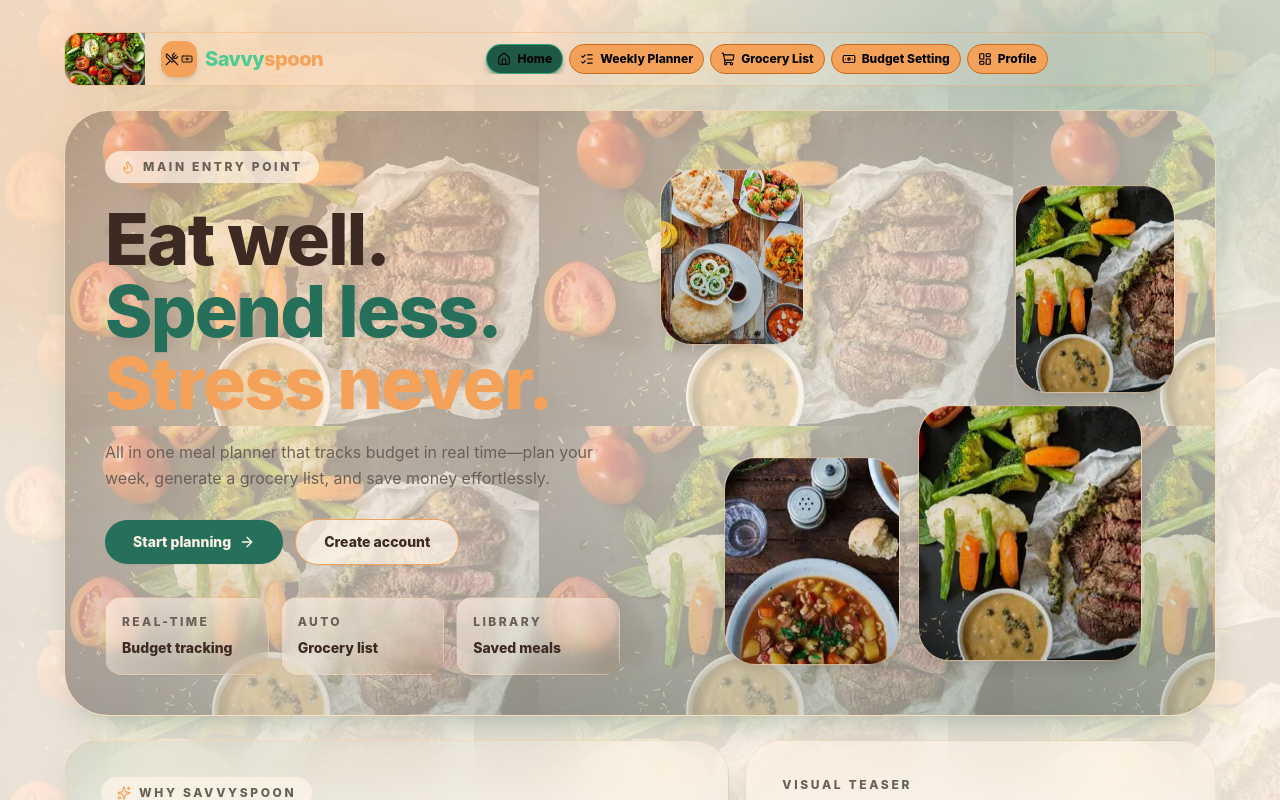
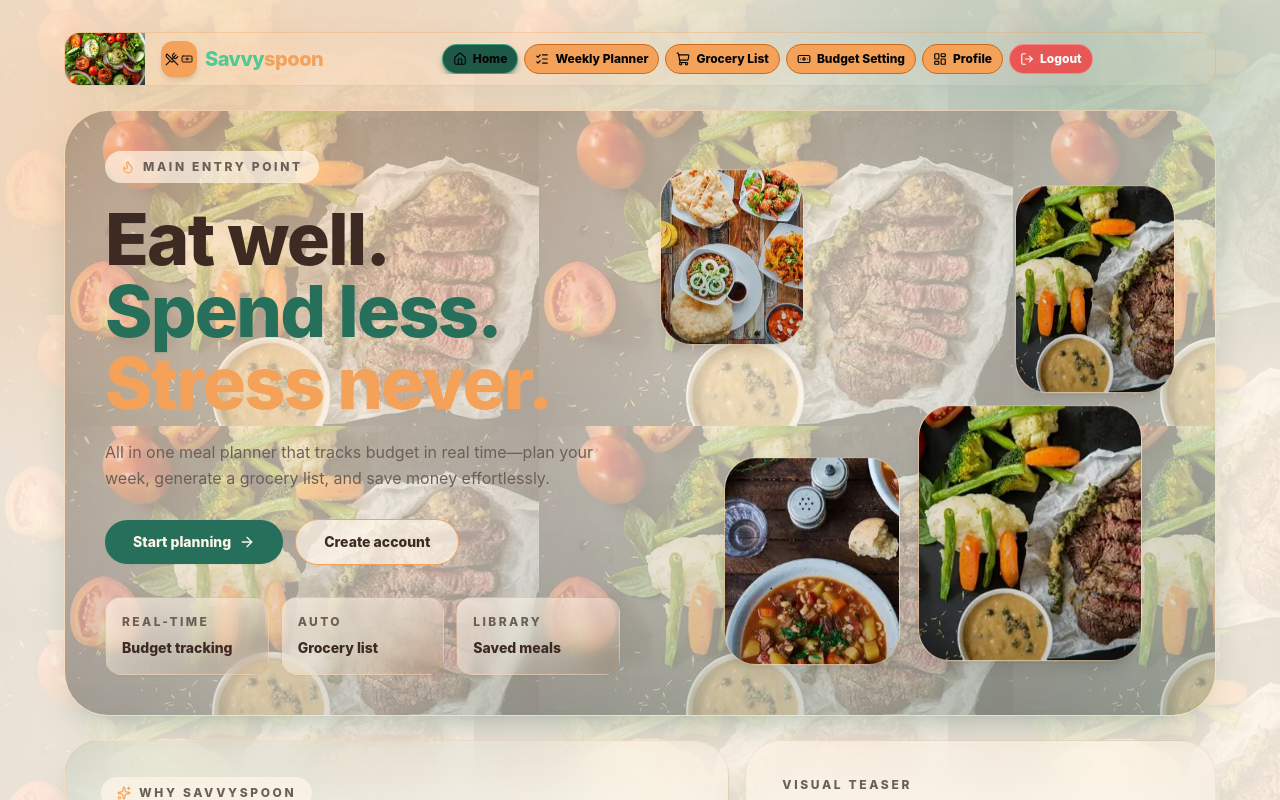
Before and after one commit to Pendo-Marlyne/SavvySpoon, a React (Vite) app: page / in a window 1280 px wide. Both pictures are taken after a click on the button "Continue as Guest". Shown: the top 800 px of the page. Built offline with nearby package versions, Linux system fonts and the light colour scheme.

Commit message:
log function

```diff
--- a/src/App.jsx
+++ b/src/App.jsx
@@ -280,6 +280,21 @@ function App() {
     setCurrentUser(null)
   }
 
+  const logoutToAuth = () => {
+    setAuthInitialMode('signin')
+    setIsAuthenticated(false)
+    setPage('auth')
+    setRole('guest')
+    setCurrentUser(null)
+    setWeekStartDate(getIsoDate())
+    setWeeklyPlanner(createEmptyPlanner())
+    setBudget(0)
+    setIngredientOverrides({})
+    setCustomIngredients([])
+    setSavedMeals([])
+    setFavoriteMealIds([])
+  }
+
   useEffect(() => {
     if (!isAuthenticated || role !== 'account') return
     const plannerStorageKey = userKey(`weeklyPlan.${weekStartDate}`)
@@ -343,6 +358,7 @@ function App() {
           onGoProfile={() => navigate('profile')}
           onGoPlanner={() => navigate('planner')}
           onNavigate={navigate}
+          onLogout={logoutToAuth}
           role={role}
           onCreateAccount={openCreateAccount}
         />
@@ -356,7 +372,14 @@ function App() {
       <>
         <main className="min-h-screen bg-brand-cream bg-cover bg-center px-4 py-8 text-[#3D2A22] md:px-8" style={plannerBg}>
           <div className="mx-auto max-w-6xl space-y-6">
-            <Header budget={budget} currentPage="planner" onNavigate={navigate} showSpend totalSpent={weeklyTotal} />
+            <Header
+              budget={budget}
+              currentPage="planner"
+              onNavigate={navigate}
+              onLogout={logoutToAuth}
+              showSpend
+              totalSpent={weeklyTotal}
+            />
             <WeeklyPlanner
               weeklyPlanner={weeklyPlanner}
               setWeeklyPlanner={setWeeklyPlanner}
@@ -381,7 +404,14 @@ function App() {
       <>
         <main className="min-h-screen bg-brand-cream bg-cover bg-fixed bg-center px-4 py-8 text-[#3D2A22] md:px-8" style={appBg}>
           <div className="mx-auto max-w-6xl space-y-6">
-            <Header budget={budget} currentPage="grocery" onNavigate={navigate} showSpend totalSpent={weeklyTotal} />
+            <Header
+              budget={budget}
+              currentPage="grocery"
+              onNavigate={navigate}
+              onLogout={logoutToAuth}
+              showSpend
+              totalSpent={weeklyTotal}
+            />
             <Grocery
               groceryList={groceryList}
               formatKes={formatKes}
@@ -401,7 +431,14 @@ function App() {
       <>
         <main className="min-h-screen bg-cover bg-center px-4 py-8 text-[#3D2A22] md:px-8" style={budgetBg}>
           <div className="space-y-6">
-            <Header budget={budget} currentPage="budget" onNavigate={navigate} showSpend totalSpent={weeklyTotal} />
+            <Header
+              budget={budget}
+              currentPage="budget"
+              onNavigate={navigate}
+              onLogout={logoutToAuth}
+              showSpend
+              totalSpent={weeklyTotal}
+            />
             <Budget
               budget={budget}
               weeklyTotal={weeklyTotal}
@@ -423,7 +460,14 @@ function App() {
       <>
         <main className="min-h-screen bg-brand-cream bg-cover bg-fixed bg-center px-4 py-8 text-[#3D2A22] md:px-8" style={appBg}>
           <div className="mx-auto max-w-6xl space-y-6">
-            <Header budget={budget} currentPage="profile" onNavigate={navigate} showSpend totalSpent={weeklyTotal} />
+            <Header
+              budget={budget}
+              currentPage="profile"
+              onNavigate={navigate}
+              onLogout={logoutToAuth}
+              showSpend
+              totalSpent={weeklyTotal}
+            />
             <Profile
               userProfile={currentUser}
               weeklyTotal={weeklyTotal}
--- a/src/components/Header.jsx
+++ b/src/components/Header.jsx
@@ -2,6 +2,7 @@ import {
   Banknote,
   LayoutDashboard,
   ListChecks,
+  LogOut,
   ShoppingCart,
   House,
   UtensilsCrossed,
@@ -17,6 +18,7 @@ function Header({
   budget = 12000,
   currentPage,
   onNavigate,
+  onLogout,
   sticky = false,
   showSpend = true,
 }) {
@@ -78,6 +80,14 @@ function Header({
               </button>
             )
           })}
+          <button
+            className="inline-flex items-center gap-1.5 rounded-full border border-red-300/60 bg-red-500/85 px-2.5 py-1.5 text-xs font-extrabold text-white transition-all duration-200 hover:bg-red-600"
+            onClick={() => onLogout?.()}
+            type="button"
+          >
+            <LogOut size={14} />
+            Logout
+          </button>
           </div>
         </nav>
 
--- a/src/components/Homepage.jsx
+++ b/src/components/Homepage.jsx
@@ -1,7 +1,7 @@
 import { ArrowRight, Flame, Library, ListChecks, Sparkles, WalletCards } from 'lucide-react'
 import Header from './Header'
 
-function Homepage({ onNavigate, onGoProfile, onGoPlanner, role = 'guest', onCreateAccount }) {
+function Homepage({ onNavigate, onGoProfile, onGoPlanner, role = 'guest', onCreateAccount, onLogout }) {
   const exampleSpend = 1380
 
   return (
@@ -16,6 +16,7 @@ function Homepage({ onNavigate, onGoProfile, onGoPlanner, role = 'guest', onCrea
         <Header
           currentPage="home"
           onNavigate={onNavigate}
+          onLogout={onLogout}
           sticky={false}
           showSpend={false}
         />
```
